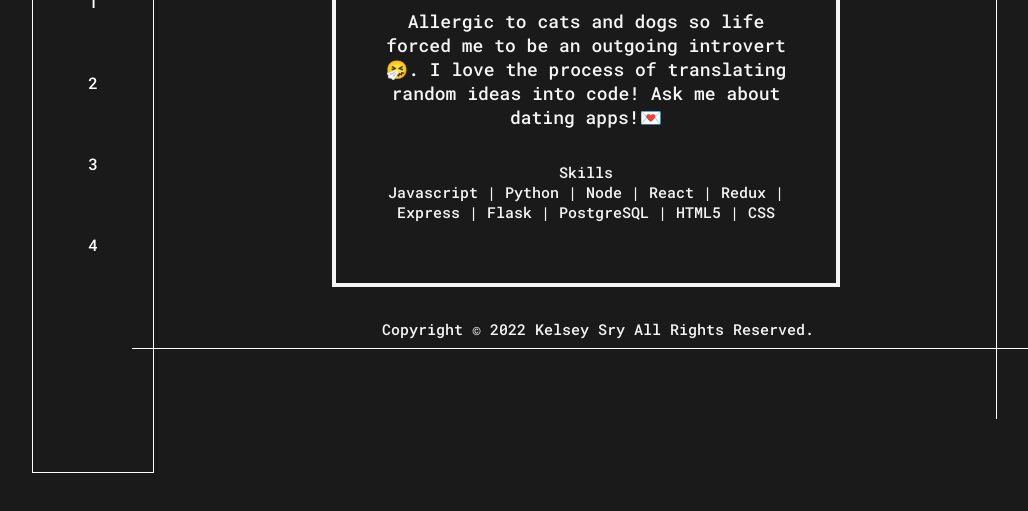
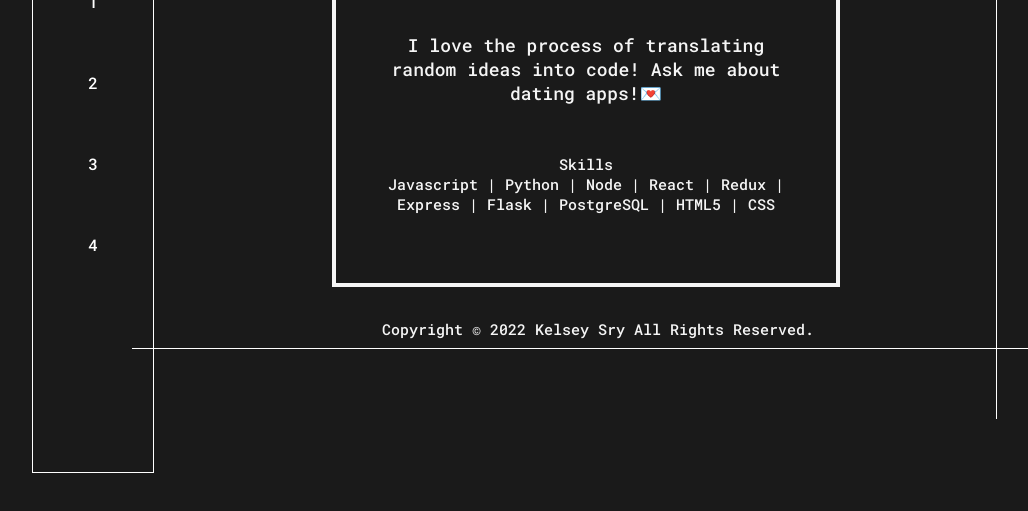
Before and after one commit to kelseysry/kelseysry.github.io, a plain HTML site: page index.html in a window 1280 px wide. Shown: the part 589-1100 px from the top of the page, without its empty margins (18-1046 px from the left). Drawn offline with Linux system fonts and the light colour scheme.

Commit message:
update about me

```diff
--- a/index.html
+++ b/index.html
@@ -53,7 +53,7 @@
                           </a>
                       </div>
                   </div>
-                    <div class="kelsey-details">Allergic to cats and dogs so life forced me to be an outgoing introvert🤧. I love the process of translating random ideas into code! Ask me about dating apps!💌</div>
+                    <div class="kelsey-details">I love the process of translating random ideas into code! Ask me about dating apps!💌</div>
                     <div class="skils">
                       <div class="details">Skills</div>
                       <div class="details-l"> Javascript | Python | Node | React | Redux | Express | Flask | PostgreSQL | HTML5 | CSS </div>
```
